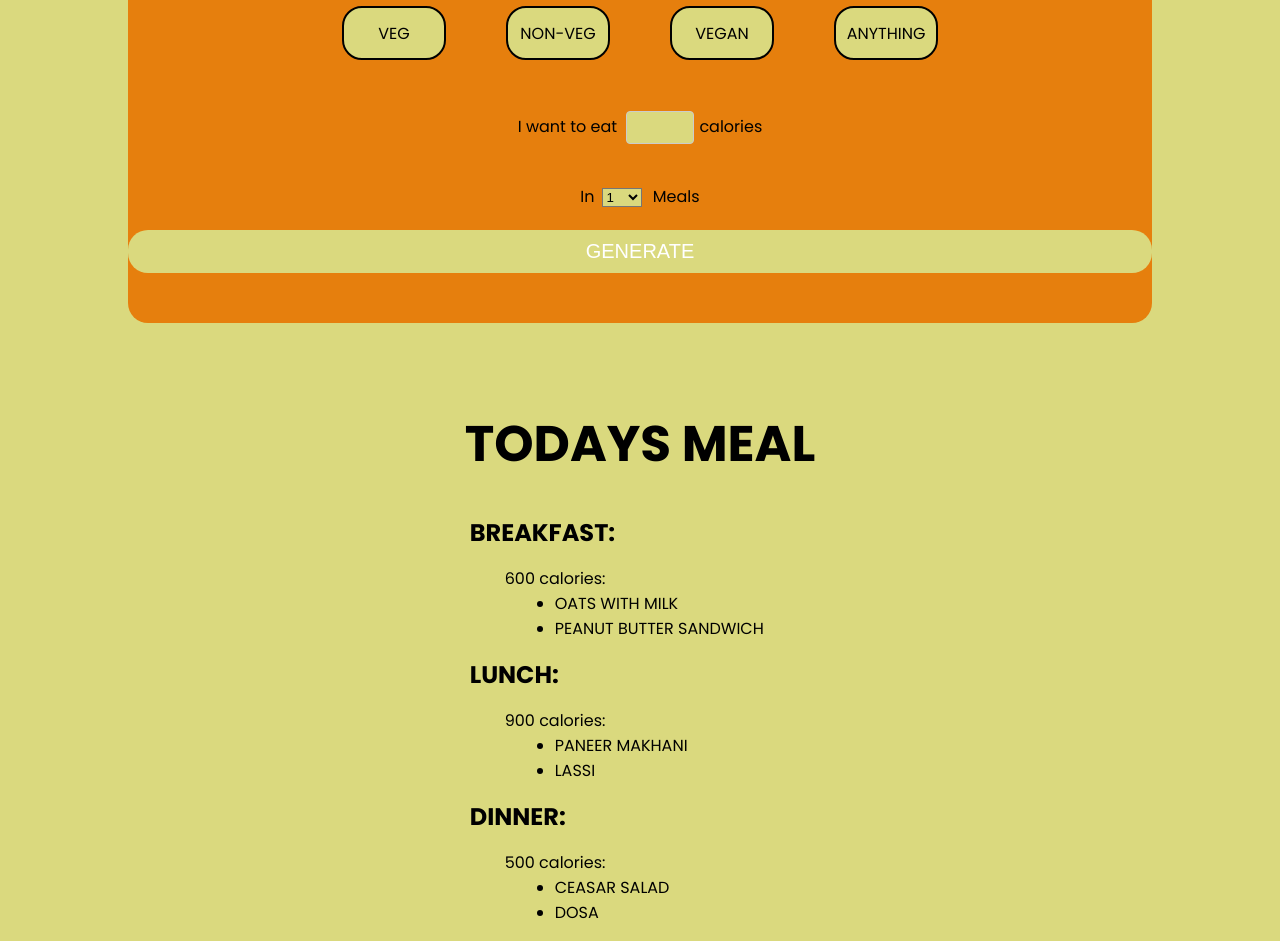
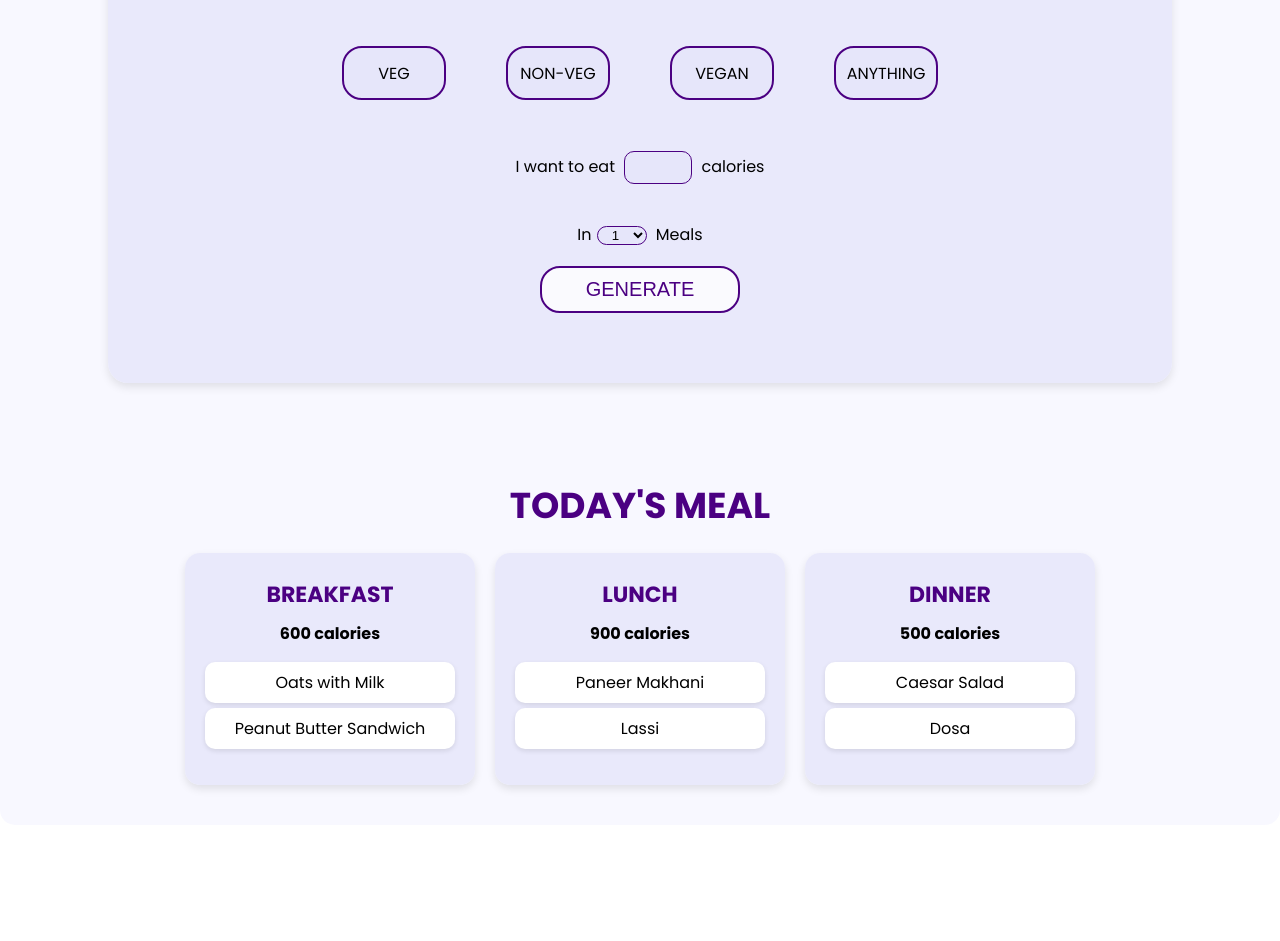
Before and after one commit to tarans102/FlexWizardsFrontendOdyssey, a React (Vite) app: page /diet in a window 1280 px wide. Shown: the part 289-1230 px from the top of the page. After the commit the page ends 1114 px from the top, so only its background shows below. Built offline with nearby package versions, Linux system fonts and the light colour scheme.

Commit message:
community

```diff
--- a/src/App.jsx
+++ b/src/App.jsx
@@ -4,16 +4,19 @@ import Login from "./components/Login";
 import Signup from "./components/Signup";
 import Tutorials from "./components/Tutorials";
 import Dashboard from "./pages/Dashboard.jsx";
+import Community from "./components/community.jsx";
 import "./styles/base.css";
+import { CgCommunity } from "react-icons/cg";
 
 function App() {
     return (
         <Routes>
-            <Route path="/diet" element={<Diet />}></Route>
+            <Route path="/diet" element={<Diet />}/>
             <Route path="/Login" element={<Login />} />
             <Route path="/Signup" element={<Signup />} />
             <Route path="/Tutorials" element={<Tutorials />} />
-            <Route path="/dashboard" element={<Dashboard />}></Route>
+            <Route path="/dashboard" element={<Dashboard />}/>
+            <Route path="/community" element={<Community/>}/>
         </Routes>
     );
 }
--- /dev/null
+++ b/src/components/community.css
@@ -0,0 +1,103 @@
+/* Wrapper styles */
+.wrapper3 {
+    display: flex;
+    flex-direction: column;
+    align-items: center;
+    width: 90vw;
+    margin: auto;
+    padding: 20px;
+}
+
+/* Section Titles */
+.sectionTitle {
+    font-size: 28px;
+    color: #4B0082; /* Deep lavender */
+    margin: 20px 0;
+}
+
+/* Challenges Section */
+.events {
+    display: flex;
+    flex-wrap: wrap;
+    gap: 20px;
+    justify-content: center;
+}
+
+.e1 {
+    background: rgba(230, 230, 250, 0.8); /* Light lavender */
+    border-radius: 15px;
+    padding: 15px;
+    text-align: center;
+    box-shadow: 0px 4px 8px rgba(0, 0, 0, 0.1);
+    transition: transform 0.3s ease-in-out;
+}
+
+.e1:hover {
+    transform: scale(1.05);
+}
+
+.challengeImg {
+    width: 200px;
+    height: 200px;
+    border-radius: 10px;
+}
+
+/* Discover People Section */
+.discoverPeople {
+    display: flex;
+    flex-wrap: wrap;
+    gap: 20px;
+    justify-content: center;
+}
+
+.personCard {
+    background: rgba(230, 230, 250, 0.8);
+    border-radius: 15px;
+    padding: 15px;
+    text-align: center;
+    width: 180px;
+    box-shadow: 0px 4px 8px rgba(0, 0, 0, 0.1);
+    transition: transform 0.3s ease-in-out;
+}
+
+.personCard:hover {
+    transform: scale(1.05);
+}
+
+.profileImg {
+    width: 80px;
+    height: 80px;
+    border-radius: 50%;
+    margin-bottom: 10px;
+}
+
+.connectBtn {
+    background-color: #4B0082;
+    color: white;
+    padding: 5px 10px;
+    border: none;
+    border-radius: 10px;
+    cursor: pointer;
+    margin-top: 5px;
+}
+
+.connectBtn:hover {
+    background-color: #6A0DAD;
+}
+
+/* Reviews Section */
+.reviews {
+    display: flex;
+    flex-wrap: wrap;
+    gap: 20px;
+    justify-content: center;
+}
+
+.reviewCard {
+    background: rgba(230, 230, 250, 0.8);
+    padding: 15px;
+    border-radius: 10px;
+    width: 300px;
+    text-align: center;
+    box-shadow: 0px 2px 5px rgba(0, 0, 0, 0.1);
+}
--- /dev/null
+++ b/src/components/community.jsx
@@ -0,0 +1,63 @@
+import React from 'react';
+import Navbar from './Navbar';
+import "./community.css";
+
+const Community = () => {
+  return (
+    <>
+      <div className="wrapper3">
+        <h2 className="sectionTitle">UPCOMING CHALLENGES</h2>
+        <div className="events">
+          <div className="e1">
+            <img className="challengeImg" src="https://res.cloudinary.com/adidas-app/image/upload/c_limit,h_2532,q_auto:good,w_2532/v1/page-assets/8/nmsz1ztuovsvbxypjtni.jpeg" alt="5KM Challenge" />
+            <p>RUN YOUR FIRST 5KM</p>
+          </div>
+          <div className="e1">
+            <img className="challengeImg" src="https://res.cloudinary.com/adidas-app/image/upload/c_limit,h_2532,q_auto:good,w_2532/v1/page-assets/8/w6nvrdijxj4qsbvsfklx.jpeg" alt="10KM Challenge" />
+            <p>RUN 10KM</p>
+          </div>
+          <div className="e1">
+            <img className="challengeImg" src="https://res.cloudinary.com/adidas-app/image/upload/c_limit,h_2532,q_auto:good,w_2532/v1/page-assets/8/pnmsofxtovr21drskgao.jpeg" alt="20KM Monthly Challenge" />
+            <p>MONTHLY 20KM</p>
+          </div>
+        </div>
+
+        {/* Discover People Section */}
+        <h2 className="sectionTitle">DISCOVER PEOPLE</h2>
+        <div className="discoverPeople">
+          <div className="personCard">
+            <img className="profileImg" src="https://randomuser.me/api/portraits/women/44.jpg" alt="User 1" />
+            <p>Riya Sharma</p>
+            <button className="connectBtn">Connect</button>
+          </div>
+          <div className="personCard">
+            <img className="profileImg" src="https://randomuser.me/api/portraits/men/33.jpg" alt="User 2" />
+            <p>Aryan Mehta</p>
+            <button className="connectBtn">Connect</button>
+          </div>
+          <div className="personCard">
+            <img className="profileImg" src="https://randomuser.me/api/portraits/women/29.jpg" alt="User 3" />
+            <p>Sneha Verma</p>
+            <button className="connectBtn">Connect</button>
+          </div>
+        </div>
+
+        {/* Personal Reviews Section */}
+        <h2 className="sectionTitle">PERSONAL REVIEWS</h2>
+        <div className="reviews">
+          <div className="reviewCard">
+            <p><strong>Varun</strong>: "Loved the 5KM challenge! Felt so motivated!"</p>
+          </div>
+          <div className="reviewCard">
+            <p><strong>Palash</strong>: "Great community! Found an amazing running partner!"</p>
+          </div>
+          <div className="reviewCard">
+            <p><strong>Rishi</strong>: "The challenges push me to be my best self."</p>
+          </div>
+        </div>
+      </div>
+    </>
+  );
+};
+
+export default Community;
--- a/src/components/diet.css
+++ b/src/components/diet.css
@@ -1,76 +1,160 @@
-h1{
+.mealDetails {
+    width: 80vw;
+    display: flex;
+    flex-direction: column;
+    align-items: center;
+    padding: 20px;
+}
+
+.mealTitle {
+    font-size: 36px;
+    color: #4B0082; /* Deep lavender */
+    margin-bottom: 20px;
+}
+
+.mealContainer {
+    display: flex;
+    justify-content: center;
+    gap: 20px;
+    flex-wrap: wrap;
+}
+
+.mealCard {
+    background: rgba(230, 230, 250, 0.8); /* Light lavender with transparency */
+    padding: 20px;
+    border-radius: 15px;
+    width: 250px;
+    text-align: center;
+    box-shadow: 0px 4px 8px rgba(0, 0, 0, 0.1);
+    transition: transform 0.3s ease-in-out;
+}
+
+.mealCard:hover {
+    transform: scale(1.05);
+}
+
+.mealCard h2 {
+    color: #4B0082;
+    font-size: 22px;
+}
+
+.calories {
+    font-weight: bold;
+    margin: 10px 0;
+    color: black;
+}
+
+.mealCard ul {
+    list-style: none;
+    padding: 0;
+}
+
+.mealCard li {
+    background: white;
+    padding: 8px;
+    margin: 5px 0;
+    border-radius: 10px;
+    box-shadow: 0px 2px 5px rgba(0, 0, 0, 0.1);
+}
+
+h1 {
     display: flex;
     justify-content: center;
     align-items: center;
     font-size: 50px;
+    color: #4B0082; /* Deep lavender for contrast */
 }
-.wrap{
-    display:flex;
+
+.wrap {
+    display: flex;
     flex-direction: column;
     justify-content: center;
     align-items: center;
-    background-color:var(--primary-color);
-    width:80vw;
+    background-color: rgba(230, 230, 250, 0.8); /* Light lavender with slight transparency */
+    width: 80vw;
     border-radius: 20px;
     margin-bottom: 50px;
+    padding: 20px;
+    box-shadow: 0px 4px 10px rgba(0, 0, 0, 0.1);
 }
-.overall{
+
+.overall {
     display: flex;
     justify-content: center;
     align-items: center;
     flex-direction: column;
-    background-color: rgb(218, 217, 126);
+    background-color: rgba(245, 245, 255, 0.7); /* Very light white-lavender tint */
+    padding: 20px;
+    border-radius: 15px;
 }
 
-h3{
-    display:block;
+h3 {
+    display: block;
+    color: #4B0082; /* Lavender tone */
 }
-.cal{
-    width:50px;
-    margin:5px;
-    background-color:  rgb(218, 217, 126);
+
+.cal, .meal {
+    width: 50px;
+    margin: 5px;
+    background-color: rgba(230, 230, 250, 0.7);
+    border-radius: 10px;
+    border: 1px solid #4B0082;
+    text-align: center;
 }
-.meal{
-    background-color:  rgb(218, 217, 126);
-    width:40px;
-    margin:7px;
-}
-.Generate{
-    background-color:  rgb(218, 217, 126);
+
+.Generate {
+    background-color: rgba(255, 255, 255, 0.8);
     font-size: 20px;
     border-radius: 20px;
     margin-bottom: 50px;
     padding: 10px;
+    color: #4B0082;
+    width: 200px;
+    border: 2px solid #4B0082;
+    transition: all 0.3s ease;
 }
 
-.dietList{
+.Generate:hover {
+    background-color: #4B0082;
+    color: white;
+    transform: scale(1.05);
+}
+
+.dietList {
     display: flex;
     flex-direction: row;
     align-items: center;
     justify-content: center;
 }
-.nameOfDiet{
-    display:flex;
+
+.nameOfDiet {
+    display: flex;
     align-items: center;
     justify-content: center;
-    margin:30px;
-    background-color:  rgb(218, 217, 126);
+    margin: 30px;
+    background-color: rgba(230, 230, 250, 0.8);
     color: black;
     width: 100px;
     height: 50px;
     border-width: 2px;
     border-style: solid;
-    border-color: black;
+    border-color: #4B0082;
     border-radius: 20px;
-}
-.nameOfDiet:hover{
-    transform: scale(1.2);
+    transition: all 0.3s ease;
 }
 
-h2{
-    margin: 5px;
+.nameOfDiet:hover {
+    transform: scale(1.2);
+    background-color: #4B0082;
+    color: white;
 }
 
-.item{
+h2 {
+    margin: 5px;
+    color: #4B0082;
+}
+
+.item {
     margin-left: 50px;
+    color: black;
 }
--- a/src/components/diet.jsx
+++ b/src/components/diet.jsx
@@ -1,11 +1,11 @@
-import "./diet.css"
+import "./diet.css";
 
 function Diet() {
-    return<>
+    return (
+        <>
             <div className="overall">
                 <div className="title"><h1>CREATE YOUR MEAL PLAN HERE</h1></div>
                 <div className="wrap">
-
                     <h3 className="innertitle">SELECT YOUR PREFERRRED DIET</h3>
                     <p>At Least: 90g Protein 40g Fat 100g Carbs</p>
                     <div className="dietList">
@@ -14,7 +14,7 @@ function Diet() {
                         <div className="diet3 nameOfDiet">VEGAN</div>
                         <div className="diet4 nameOfDiet">ANYTHING</div>
                     </div>
-        <p>I want to eat <input type="number" className="cal"/>calories</p>
+                    <p>I want to eat <input type="number" className="cal"/> calories</p>
                     <p>In
                         <select name="meal" className="meal">
                             <option value="1">1</option>
@@ -22,38 +22,46 @@ function Diet() {
                             <option value="3">3</option>
                             <option value="4">4</option>
                             <option value="5">5</option>
-    </select> Meals</p>
+                        </select> Meals
+                    </p>
                     <button className="Generate">GENERATE</button>
                 </div>
+
+                {/* Updated Meal Section */}
                 <div className="mealDetails">
-        <h1>TODAYS MEAL</h1>
-        <div className="breakfast">
-            <h2>BREAKFAST:</h2>
+                    <h1 className="mealTitle">TODAY'S MEAL</h1>
+                    <div className="mealContainer">
+                        <div className="mealCard">
+                            <h2>BREAKFAST</h2>
+                            <p className="calories">600 calories</p>
                             <ul>
-            <div className="caloriesInMeal">600 calories:</div>
-            <div className="item1 item"><li>OATS WITH MILK</li></div>
-            <div className="item2 item"><li>PEANUT BUTTER SANDWICH</li></div>
+                                <li>Oats with Milk</li>
+                                <li>Peanut Butter Sandwich</li>
                             </ul>
                         </div>
-        <div className="lunch">
-            <h2>LUNCH:</h2>
+
+                        <div className="mealCard">
+                            <h2>LUNCH</h2>
+                            <p className="calories">900 calories</p>
                             <ul>
-            <div className="caloriesInMeal">900 calories:</div>
-            <div className="item1 item"><li>PANEER MAKHANI </li></div>
-            <div className="item2 item"><li>LASSI</li></div>
+                                <li>Paneer Makhani</li>
+                                <li>Lassi</li>
                             </ul>
                         </div>
-        <div className="dinner">
-            <h2>DINNER:</h2>
+
+                        <div className="mealCard">
+                            <h2>DINNER</h2>
+                            <p className="calories">500 calories</p>
                             <ul>
-            <div className="caloriesInMeal">500 calories:</div>
-            <div className="item1 item"><li>CEASAR SALAD</li></div>
-            <div className="item2 item"><li>DOSA</li></div>
+                                <li>Caesar Salad</li>
+                                <li>Dosa</li>
                             </ul>
                         </div>
                     </div>
                 </div>
-    </>;
+            </div>
+        </>
+    );
 }
 
 export default Diet;
```
Lines whose indentation alone changed are shown as unchanged.
